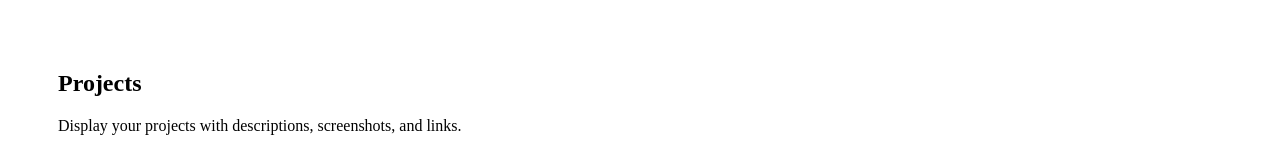
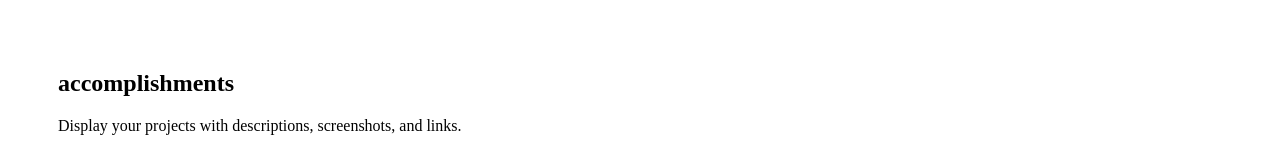
Before and after one commit to bishthimani/-Task1Portfolio, a plain HTML site: page index.html in a window 1280 px wide. Shown: the part 399-559 px from the top of the page. Drawn offline with Linux system fonts and the light colour scheme.

Commit message:
Update index.html

```diff
--- a/index.html
+++ b/index.html
@@ -27,8 +27,8 @@
 </p>
   </section>
 
-  <section id="projects">
-    <h2>Projects</h2>
+  <section id="accomplishments">
+    <h2>accomplishments</h2>
     <p>Display your projects with descriptions, screenshots, and links.</p>
   </section>
 
```
